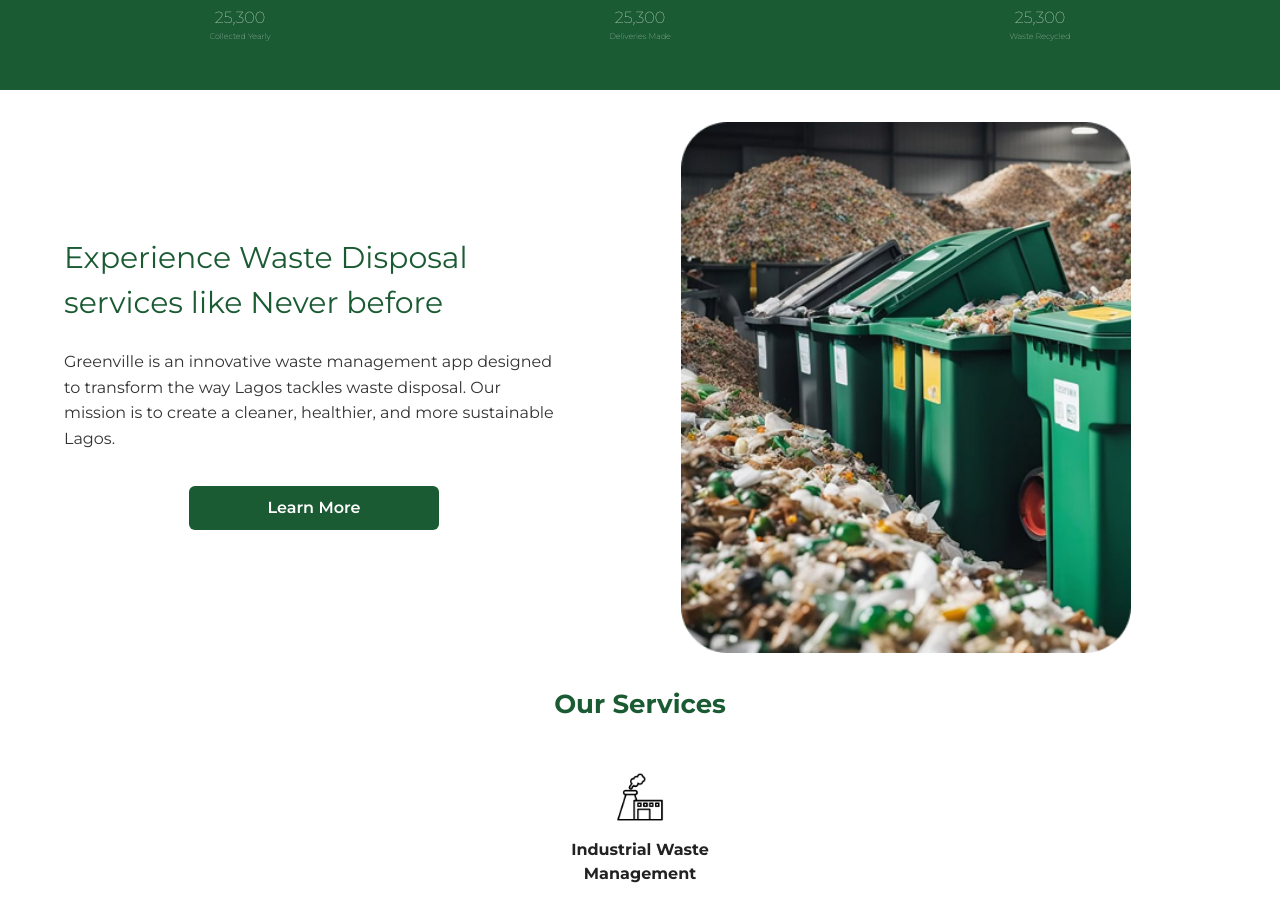
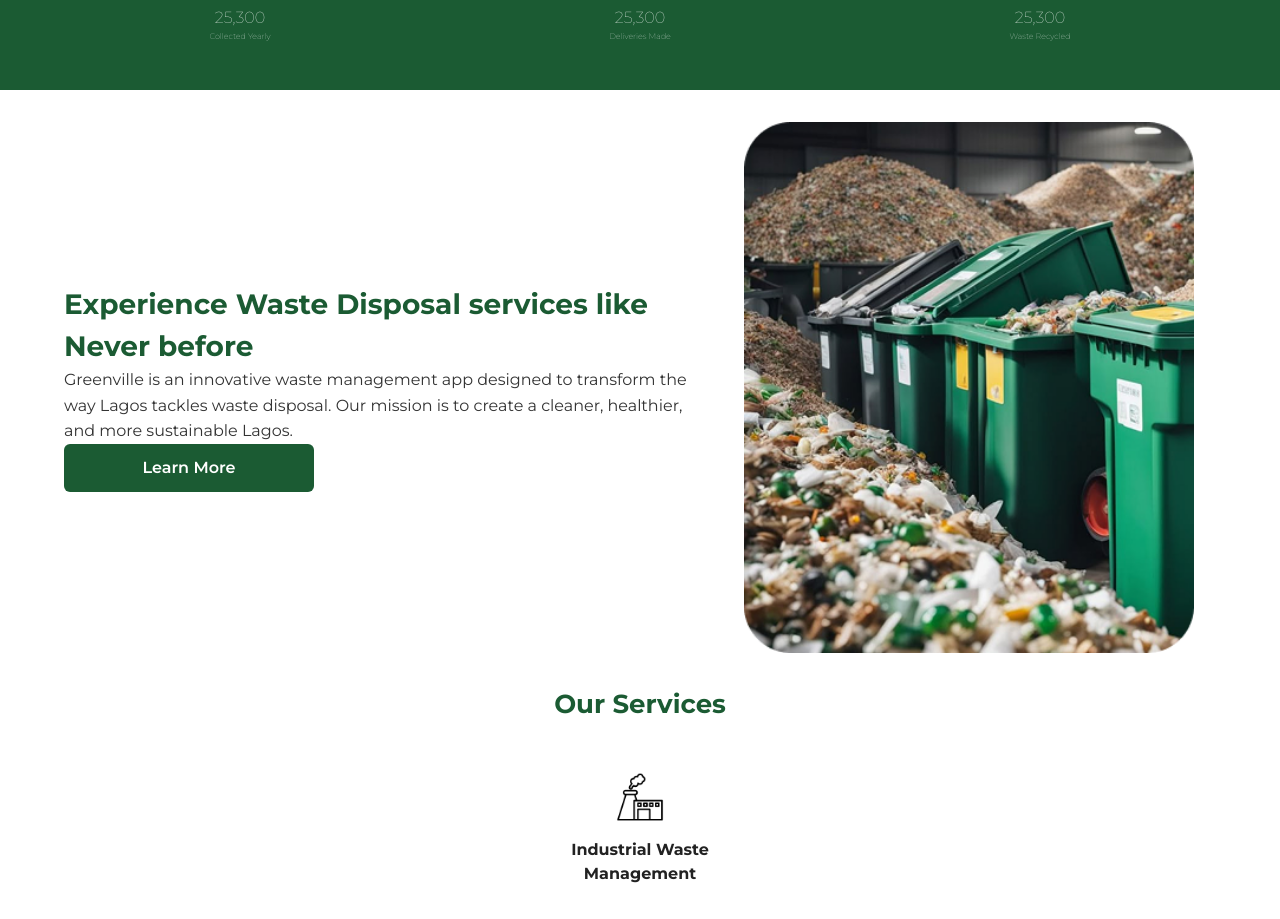
Before and after one commit to wealthralph/greenville, a React (Vite) app in the folder Greenville/: page / in a window 1280 px wide. Shown: the part 1060-1979 px from the top of the page. Built offline with nearby package versions, Linux system fonts and the light colour scheme.

Commit message:
Updated index.css

```diff
--- a/Greenville/src/index.css
+++ b/Greenville/src/index.css
@@ -370,6 +370,7 @@ input[type="email"]:focus {
   text-align: center;
   animation-delay: 0.8s;
 }
+
 /*Why They Believe Us*/
 .greenvillecontainer {
   background-color: var(--primary);
@@ -422,64 +423,65 @@ font-weight:100;
   color:var(--secondary);
   font-weight:100;
 }
-/*What is GreenVille*/
+/* What is GreenVille */
 .whatIsGreenville {
   display: flex;
+  flex-direction: column;
   align-items: center;
-  justify-content: space-between;
-  flex-wrap: wrap;
   width: 90%;
   max-width: 1200px;
   margin: 2em auto;
-  gap: 2rem;
-}
-
-.textContainer {
-  flex: 1;
-  max-width: 500px;
-  display: flex;
-  flex-direction: column;
-  text-align: left;
   gap: 1.5rem;
+  text-align: center;
 }
 
 .textContainerHeader {
-  font-size: 30px;
-  color: var(--primary);
-}
+  font-size: 28px;
+  color: var(--primary);
+  font-weight: bold;
+  order: 1;
+}
+
+.sustainableContainer {
+  display: flex;
+  justify-content: center;
+  width: 100%;
+  order: 2;
+}
+
+.sustainableIcon {
+  width: 100%;
+  max-width: 450px;
+  border-radius: 12px;
+}
+
 
 .whatIsGreenvilleDesc {
   font-size: 16px;
   line-height: 1.6;
   width: 100%;
   color: #333;
-}
-
+  order: 3;
+}
+
+/* Button should be last */
 .learnMore {
   background-color: var(--primary);
-  color:var(--secondary);
-  padding: 10px 15px;
+  color: var(--secondary);
+  padding: 12px 20px;
   border: none;
   border-radius: 6px;
   cursor: pointer;
   font-size: 16px;
-  width: 60%;
+  width: 70%;
   max-width: 250px;
-  margin: 10px auto;
+  margin: 0 auto;
   display: block;
   text-align: center;
-}
-.sustainableContainer {
-  flex: 1;
-  display: flex;
-  justify-content: center;
-}
-
-.sustainableIcon {
-  width: 100%;
-  max-width: 450px;
-  border-radius: 12px;
-}
+  order: 4;
+}
+
+
 
 /* Areas We Cover */
 .areaHeader {
@@ -1612,5 +1614,31 @@ progress::-webkit-progress-bar {
     width: 80%;
   }
 }
-
-}
+ .whatIsGreenville {
+    flex-direction: row;
+    align-items: center;
+    text-align: left;
+  }
+
+  .textContainer {
+    text-align: left;
+    align-items: flex-start;
+  }
+
+  .textContainerHeader {
+    order: 1;
+  }
+
+  .sustainableContainer {
+    order: 2;
+  }
+
+  .whatIsGreenvilleDesc {
+    order: 3;
+  }
+
+  .learnMore {
+    order: 4;
+    margin-left: 0;
+  }
+}
```
